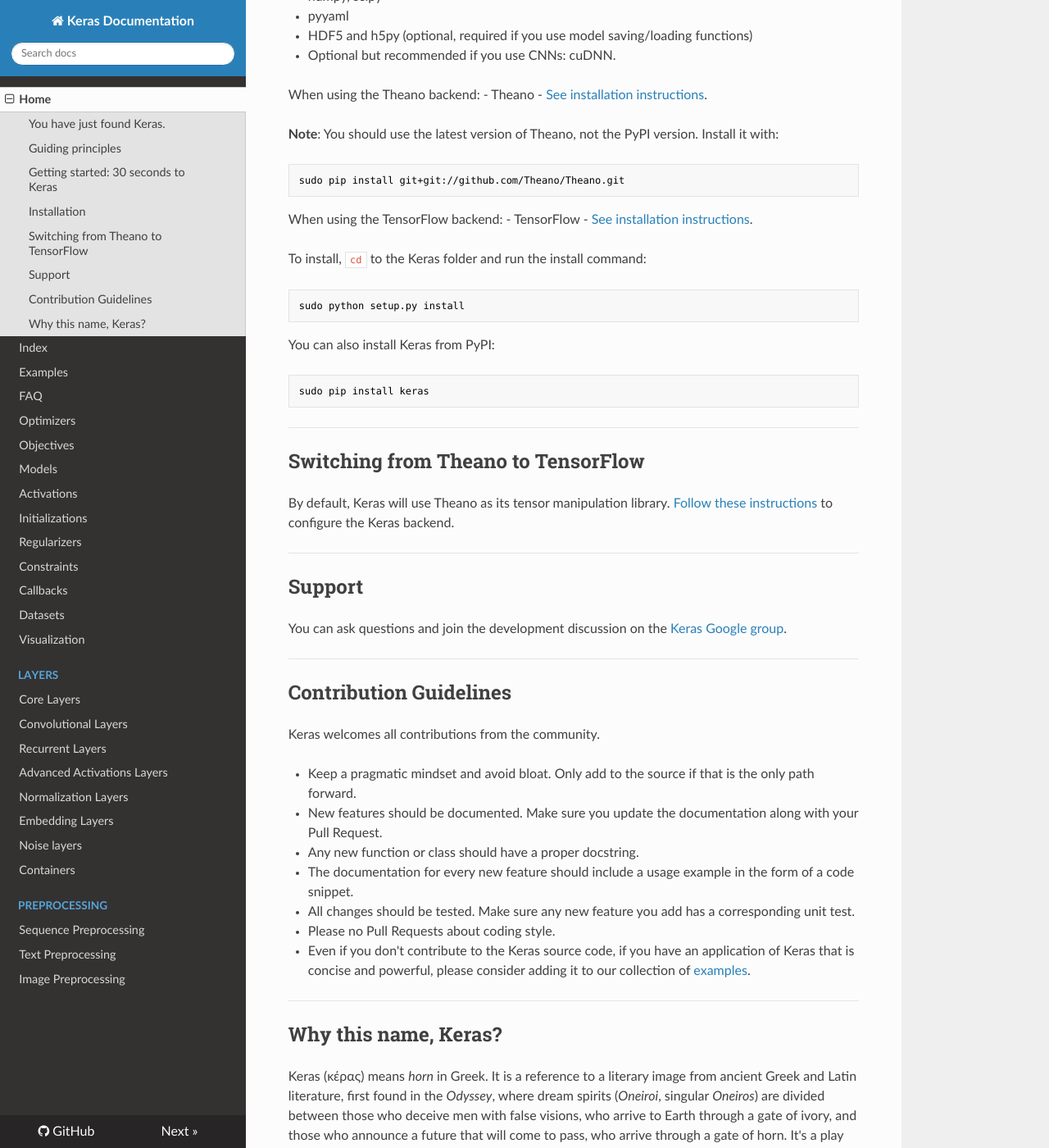
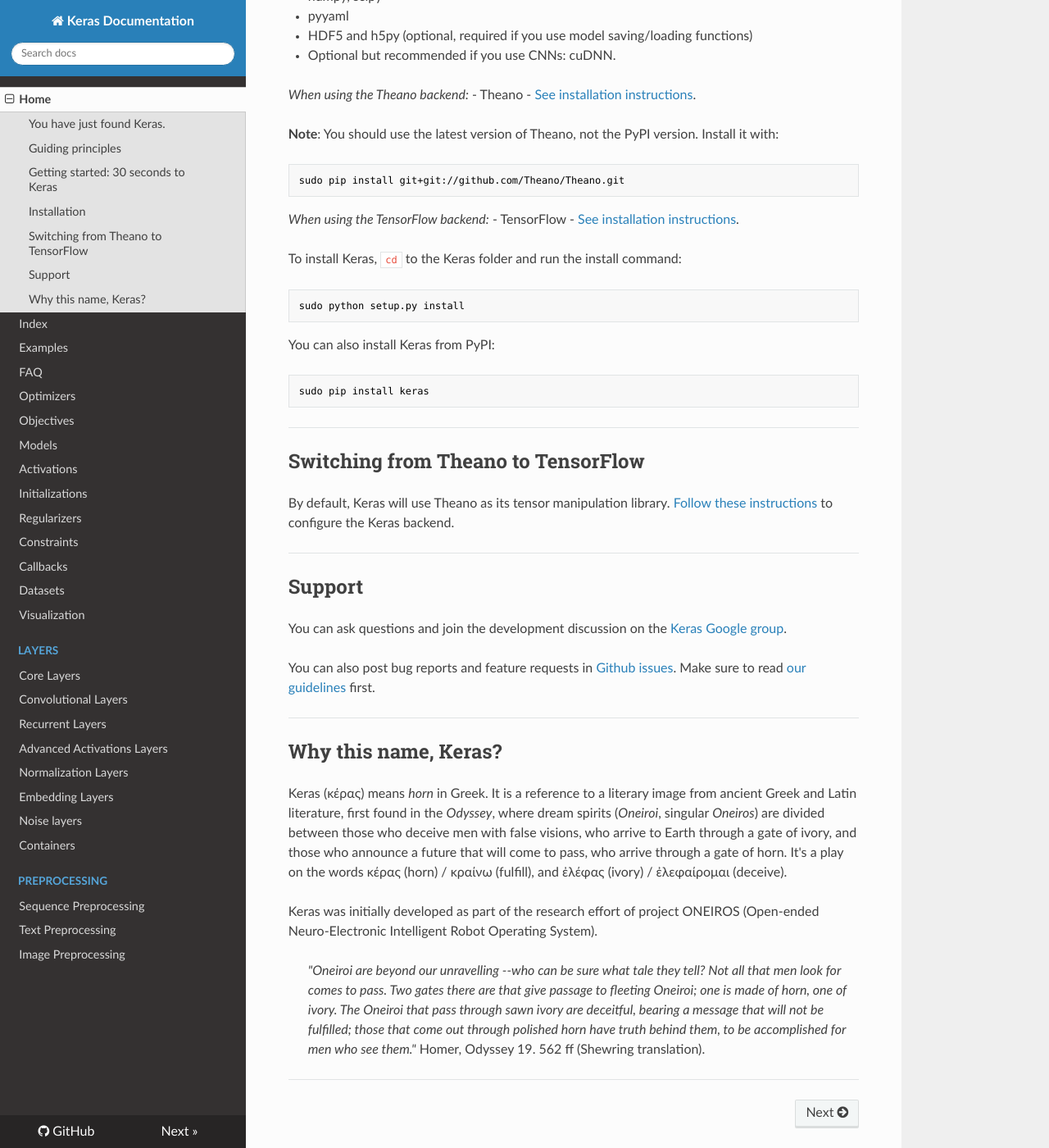
Before and after one commit to Tusespifump1o/keras, an MkDocs documentation site: the page built from docs/sources/index.md, in a window 1280 px wide and 1400 px high, scrolled down 2530 px. Shown: the whole window at 82% size. Built offline with MkDocs 1.6.1, drawn with Linux system fonts in a browser that asks for light colours; nearby versions of some CDN libraries; old or Windows-style settings are respelled for this version of MkDocs.

Commit message:
Update documentation

```diff
--- a/docs/sources/index.md
+++ b/docs/sources/index.md
@@ -108,7 +108,7 @@
 - HDF5 and h5py (optional, required if you use model saving/loading functions)
 - Optional but recommended if you use CNNs: cuDNN.
 
-When using the Theano backend:
+*When using the Theano backend:*
 - Theano
     - [See installation instructions](http://deeplearning.net/software/theano/install.html#install).
 
@@ -145,20 +145,7 @@
 
 You can ask questions and join the development discussion on the [Keras Google group](https://groups.google.com/forum/#!forum/keras-users).
 
-------------------
-
-
-## Contribution Guidelines
-
-Keras welcomes all contributions from the community.
-
-- Keep a pragmatic mindset and avoid bloat. Only add to the source if that is the only path forward.
-- New features should be documented. Make sure you update the documentation along with your Pull Request.
-- Any new function or class should have a proper docstring.
-- The documentation for every new feature should include a usage example in the form of a code snippet.
-- All changes should be tested. Make sure any new feature you add has a corresponding unit test.
-- Please no Pull Requests about coding style.
-- Even if you don't contribute to the Keras source code, if you have an application of Keras that is concise and powerful, please consider adding it to our collection of [examples](https://github.com/fchollet/keras/tree/master/examples).
+You can also post bug reports and feature requests in [Github issues](https://github.com/fchollet/keras/issues). Make sure to read [our guidelines](https://github.com/fchollet/keras/blob/master/CONTRIBUTING.md) first.
 
 
 ------------------
```
Also changed, not shown: other parts of docs/sources/index.md (+2 -2 lines), CONTRIBUTING.md (+1 -1 lines), README.md.
